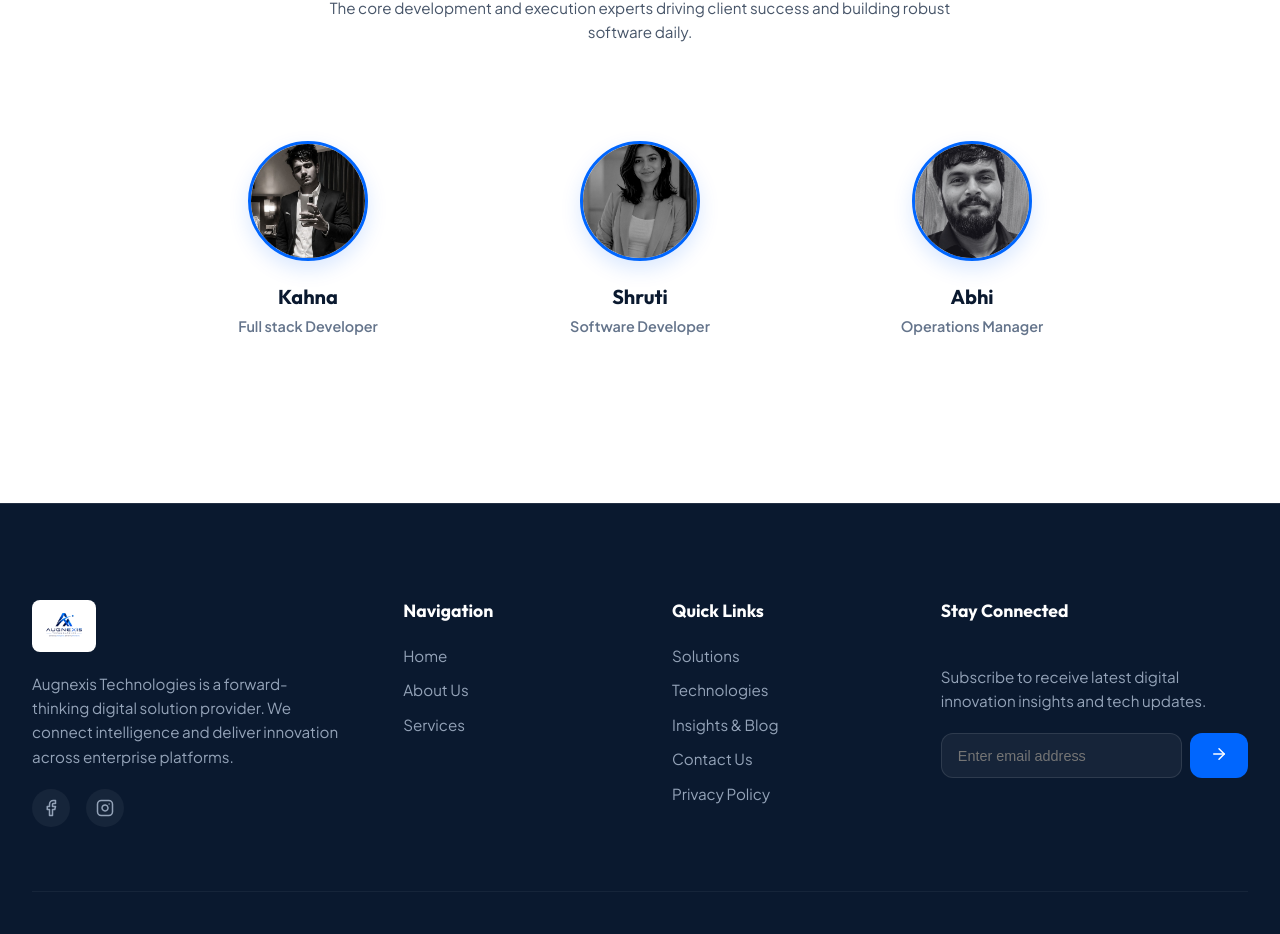
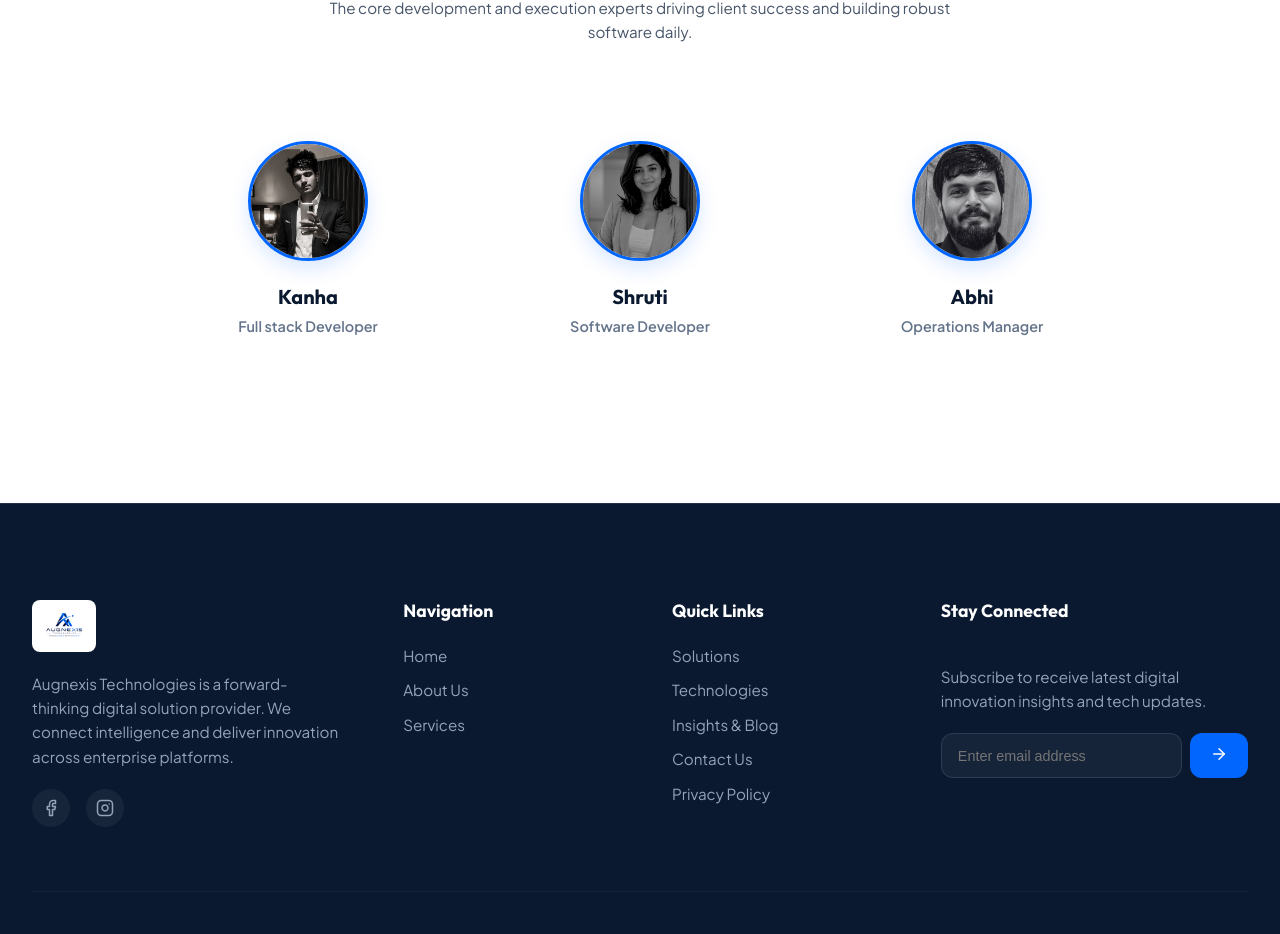
Before and after one commit to kanhaVerse05/Augnexis_website, a Next.js app: page /about in a window 1280 px wide. Shown: the part 2672-3606 px from the top of the page. Built offline with nearby package versions, Linux system fonts and the light colour scheme.

Commit message:
fix: corrected spelling to Kanha and adjusted profile photo positions to prevent cropping

```diff
--- a/src/app/about/page.js
+++ b/src/app/about/page.js
@@ -37,19 +37,22 @@ export default function About() {
 
   const team = [
     {
-      name: "Kahna",
+      name: "Kanha",
       role: "Full stack Developer",
-      image: "/team-kahna.jpg"
+      image: "/team-kanha.jpg",
+      objectPosition: "center 20%"
     },
     {
       name: "Shruti",
       role: "Software Developer",
-      image: "/team-shruti.jpg"
+      image: "/team-shruti.jpg",
+      objectPosition: "center 15%"
     },
     {
       name: "Abhi",
       role: "Operations Manager",
-      image: "/team-abhi.jpg"
+      image: "/team-abhi.jpg",
+      objectPosition: "center 10%"
     }
   ];
 
@@ -228,7 +231,12 @@ export default function About() {
                   <img
                     src={member.image}
                     alt={member.name}
-                    style={{ width: '100%', height: '100%', objectFit: 'cover' }}
+                    style={{
+                      width: '100%',
+                      height: '100%',
+                      objectFit: 'cover',
+                      objectPosition: member.objectPosition || 'center'
+                    }}
                   />
                 </div>
                 <h3 style={{ fontSize: '1.25rem', color: 'var(--color-blue-deep)', marginBottom: '0.5rem', textAlign: 'center' }}>
```
Also changed, not shown: public/team-kanha.jpg (renamed from public/team-kahna.jpg).
